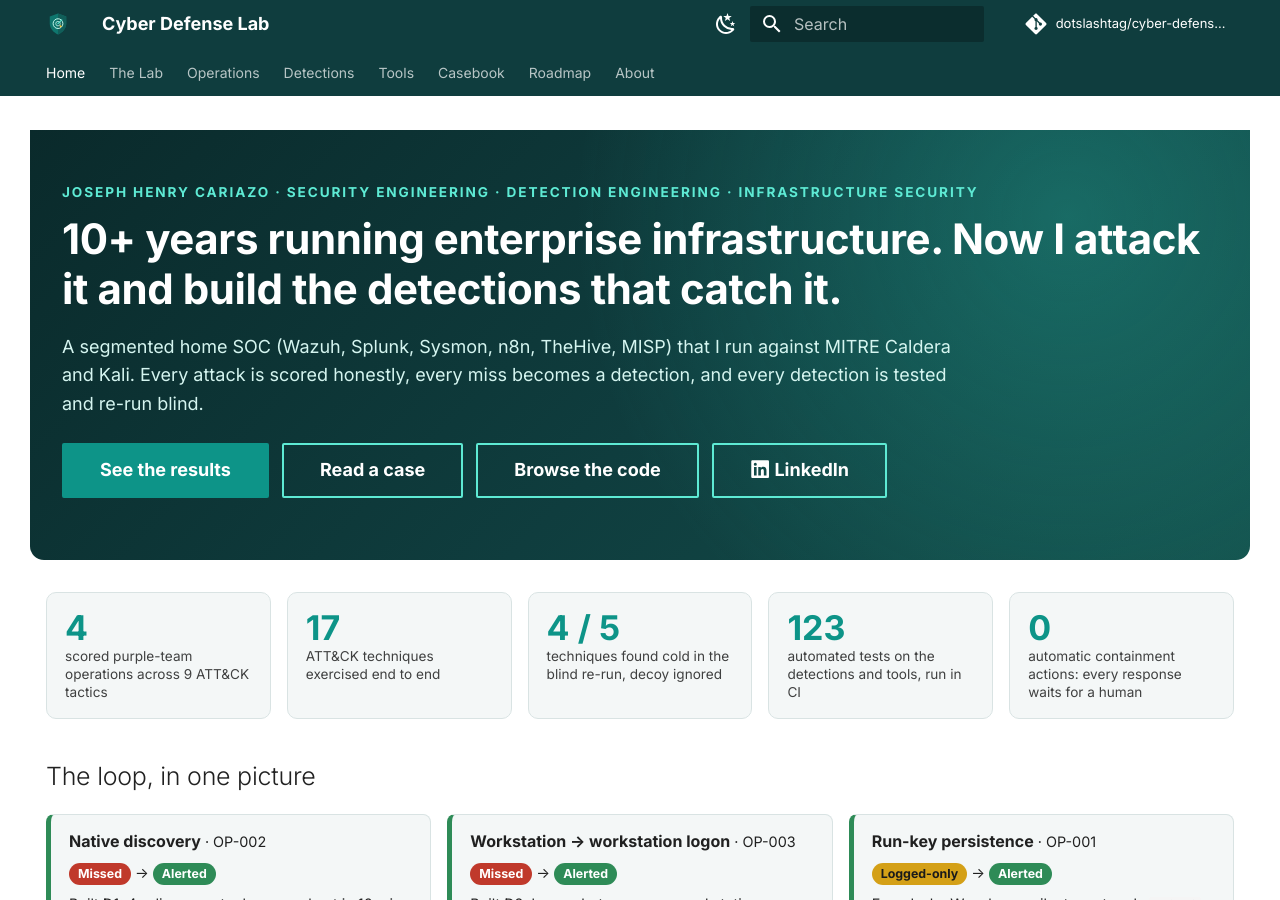
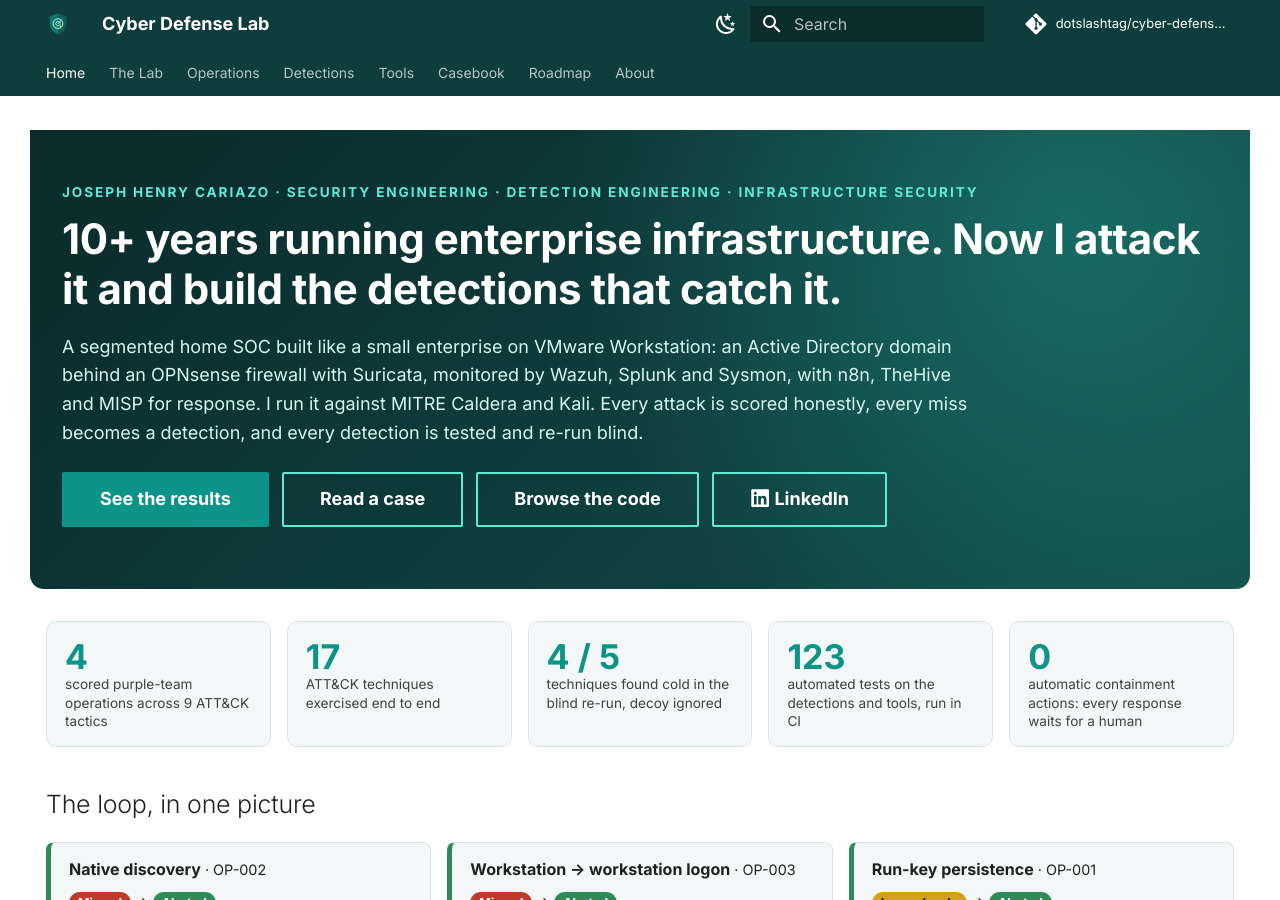
Before and after one commit to dotslashtag/cyber-defense-lab, an MkDocs documentation site: the page built from docs/index.md, in a window 1280 px wide and 900 px high. Built offline with MkDocs 1.6.1 and Material for MkDocs 9.7.7, drawn with Linux system fonts in a browser that asks for light colours; comment, search, counter and statistics services are not loaded.

Commit message:
Home: lead with AD and OPNsense in the lab summary

```diff
--- a/docs/index.md
+++ b/docs/index.md
@@ -11,9 +11,7 @@
 
 # 10+ years running enterprise infrastructure. Now I attack it and build the detections that catch it.
 
-A segmented home SOC (Wazuh, Splunk, Sysmon, n8n, TheHive, MISP) that I run
-against MITRE Caldera and Kali. Every attack is scored honestly, every miss
-becomes a detection, and every detection is tested and re-run blind.
+A segmented home SOC built like a small enterprise on VMware Workstation: an Active Directory domain behind an OPNsense firewall with Suricata, monitored by Wazuh, Splunk and Sysmon, with n8n, TheHive and MISP for response. I run it against MITRE Caldera and Kali. Every attack is scored honestly, every miss becomes a detection, and every detection is tested and re-run blind.
 
 [See the results](operations/results.md){ .md-button .md-button--primary }
 [Read a case](casebook/op-002-stealth-tradecraft.md){ .md-button }
```
